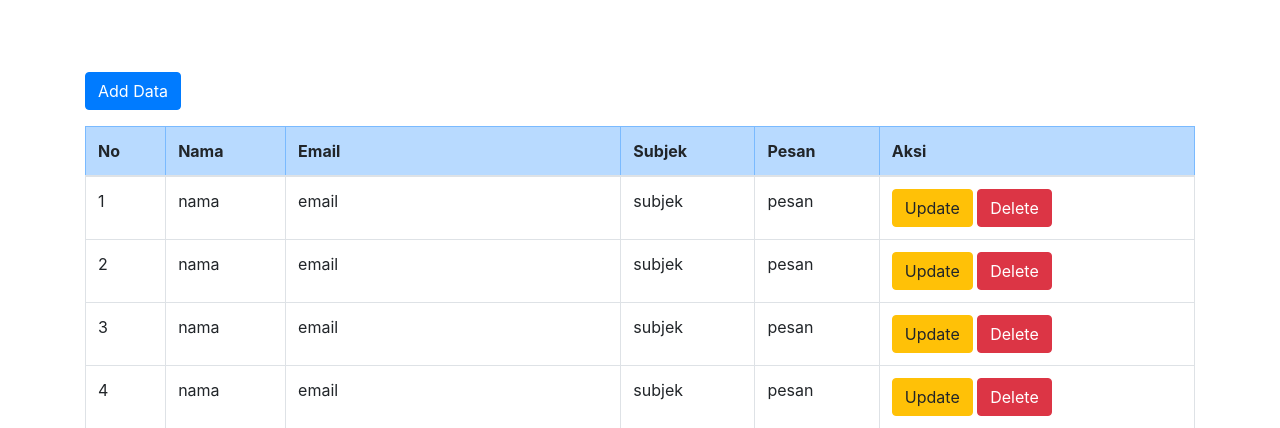
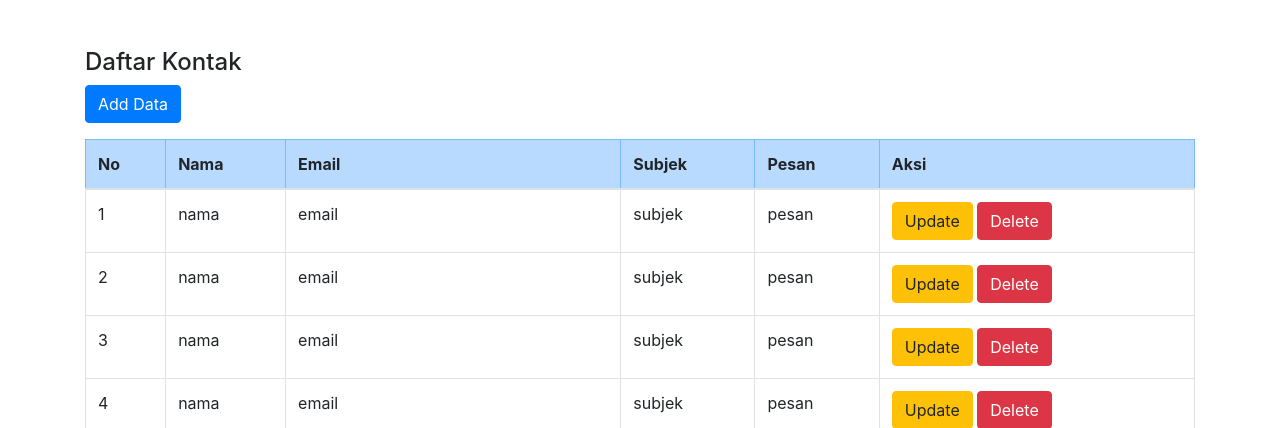
Before and after one commit to Khoirulfata/catering, a PHP site: page /admin/kontak.php in a window 1280 px wide. Shown: the part 60-488 px from the top of the page. Run offline with PHP 8.4, Linux system fonts and the light colour scheme; data comes from the database, SQL or seed files in the repository.

Commit message:
kontak.php

```diff
--- a/admin/kontak.php
+++ b/admin/kontak.php
@@ -43,9 +43,7 @@ if ($_SERVER["REQUEST_METHOD"] == "GET" && isset($_GET['id'])) {
     <div class="container">
         <br>
         <br>
-        <br>
-
-        <!-- Tambah Data -->
+        <h4>Daftar Kontak</h4>
         <a href="modals/tambah_kontak.php" class="btn btn-primary" role="button">Add Data</a>
 
         <br>
```
